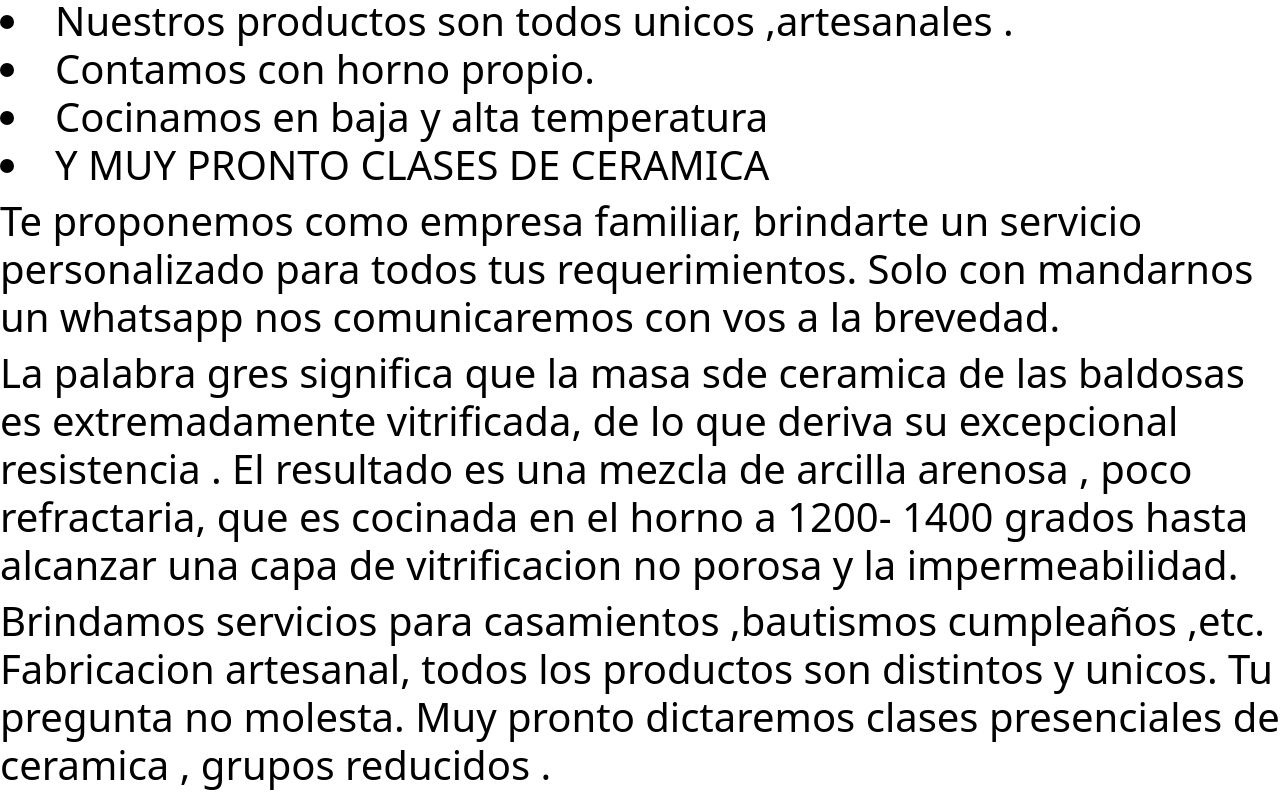
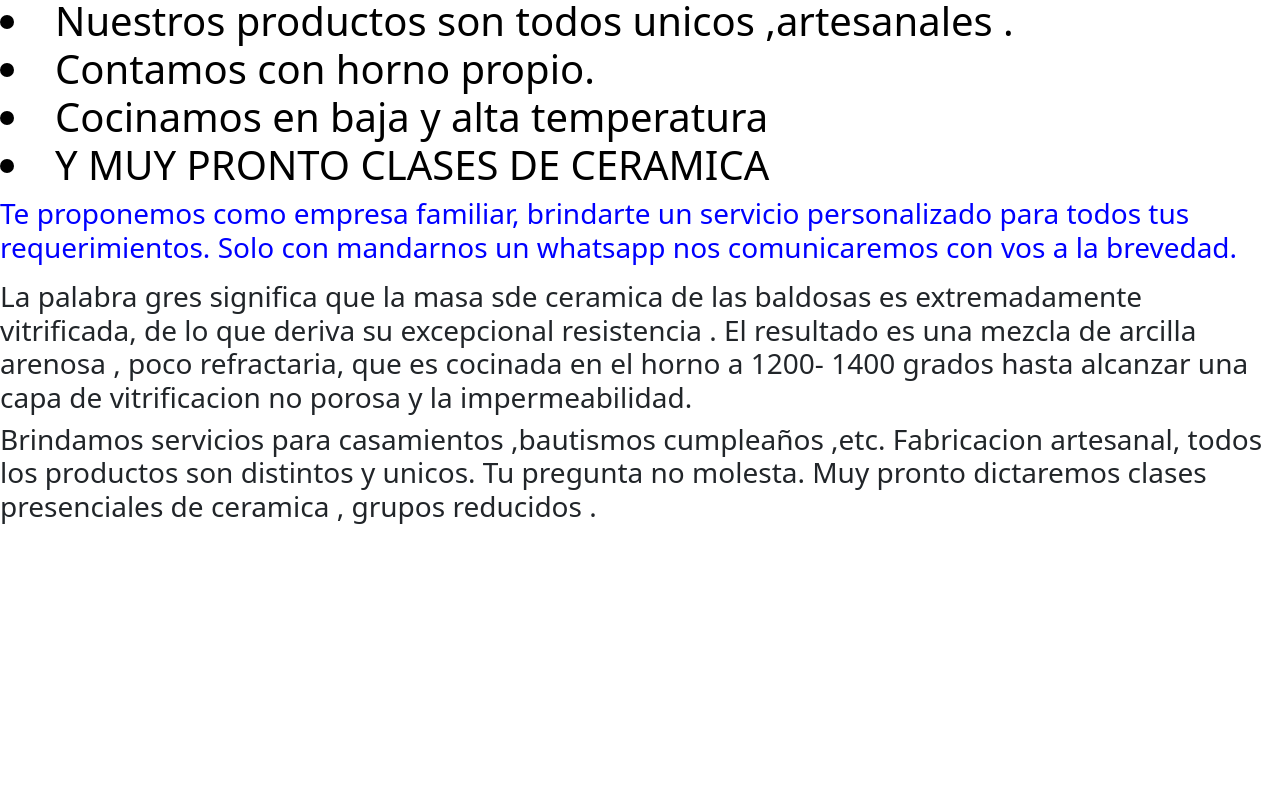
Before and after one commit to fabianou/repositorio-fabian, a plain HTML site: page pages/servicios.html in a window 1280 px wide. Shown: the part 249-1046 px from the top of the page. After the commit the page ends 800 px from the top, so only its background shows below. Drawn offline with Linux system fonts and the light colour scheme.

Commit message:
servicios

```diff
--- a/pages/servicios.html
+++ b/pages/servicios.html
@@ -27,30 +27,30 @@
                     <li>Cocinamos en baja y alta temperatura</li>
                     <li>Y MUY PRONTO CLASES DE CERAMICA</li>
                 </h1>
-                <h1>
-                    Te proponemos como empresa familiar, brindarte  un servicio
+
+
+
+            <section class=" container-fluid">
+                <h3>
+                 <p> Te proponemos como empresa familiar, brindarte  un servicio
                     personalizado para todos tus requerimientos.
                     Solo con mandarnos un whatsapp nos comunicaremos con vos
                     a la brevedad.
-
-                </h1>
-
-                <h1> La palabra gres significa que la masa sde ceramica de las baldosas
+                </p>
+                </h3>
+            </section>
+                <h3>La palabra gres significa que la masa sde ceramica de las baldosas
                     es extremadamente vitrificada, de lo que deriva su excepcional resistencia .
                     El resultado es una mezcla de arcilla arenosa , poco refractaria,
                      que es cocinada en el horno a 1200- 1400  grados hasta alcanzar
                     una capa de vitrificacion no porosa y la impermeabilidad.
-                </h1>
-                <h1>
+                </h3>
+                <h3>
                 Brindamos servicios para casamientos ,bautismos cumpleaños ,etc.
                 Fabricacion artesanal, todos los productos son distintos y unicos.
                 Tu pregunta no molesta.
                 Muy pronto dictaremos clases presenciales de ceramica , grupos reducidos .
-
-
-                 </h1>
-
-
+                </h3>
 
     </header>
 
```
Also changed, not shown: index.html (+5 -5 lines).
